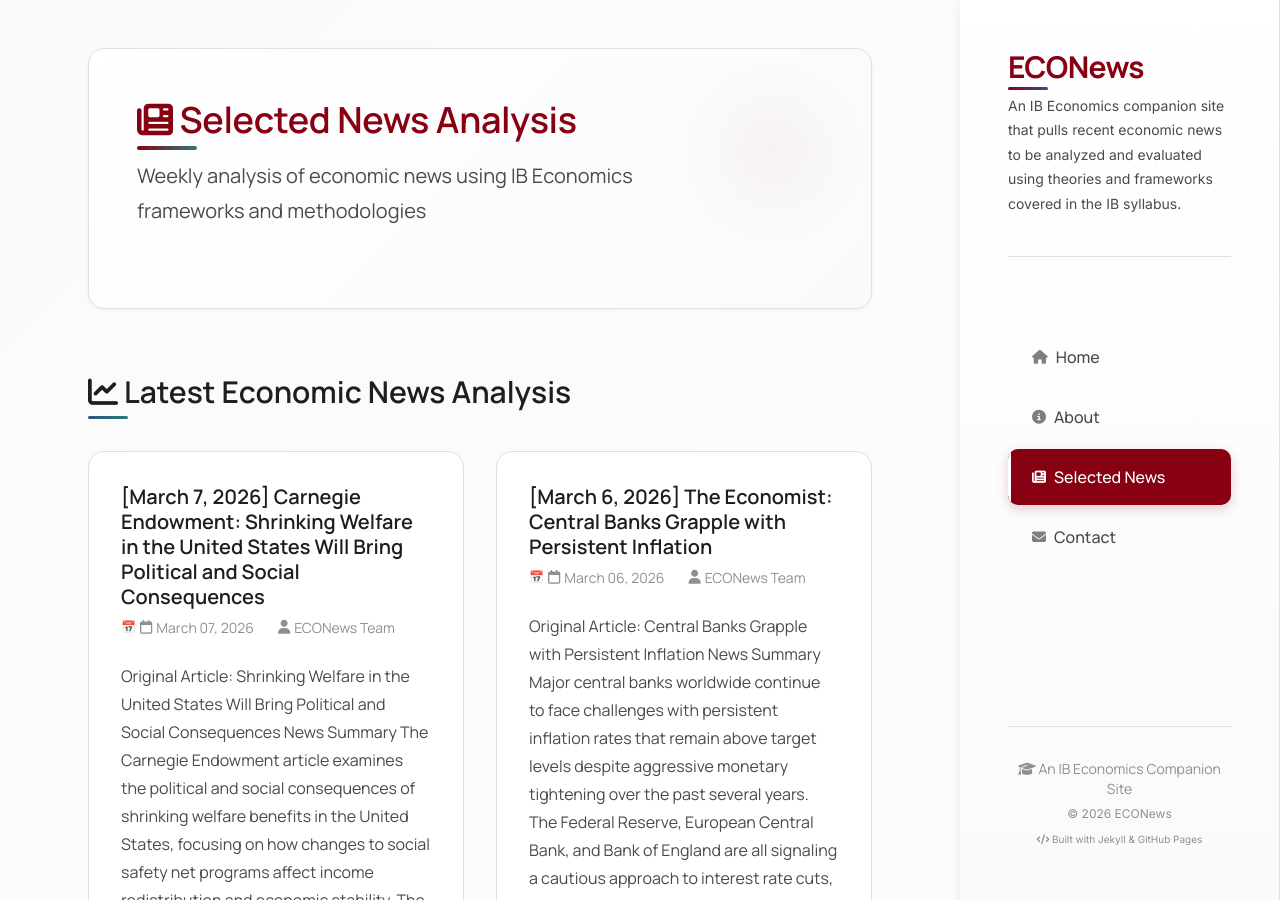
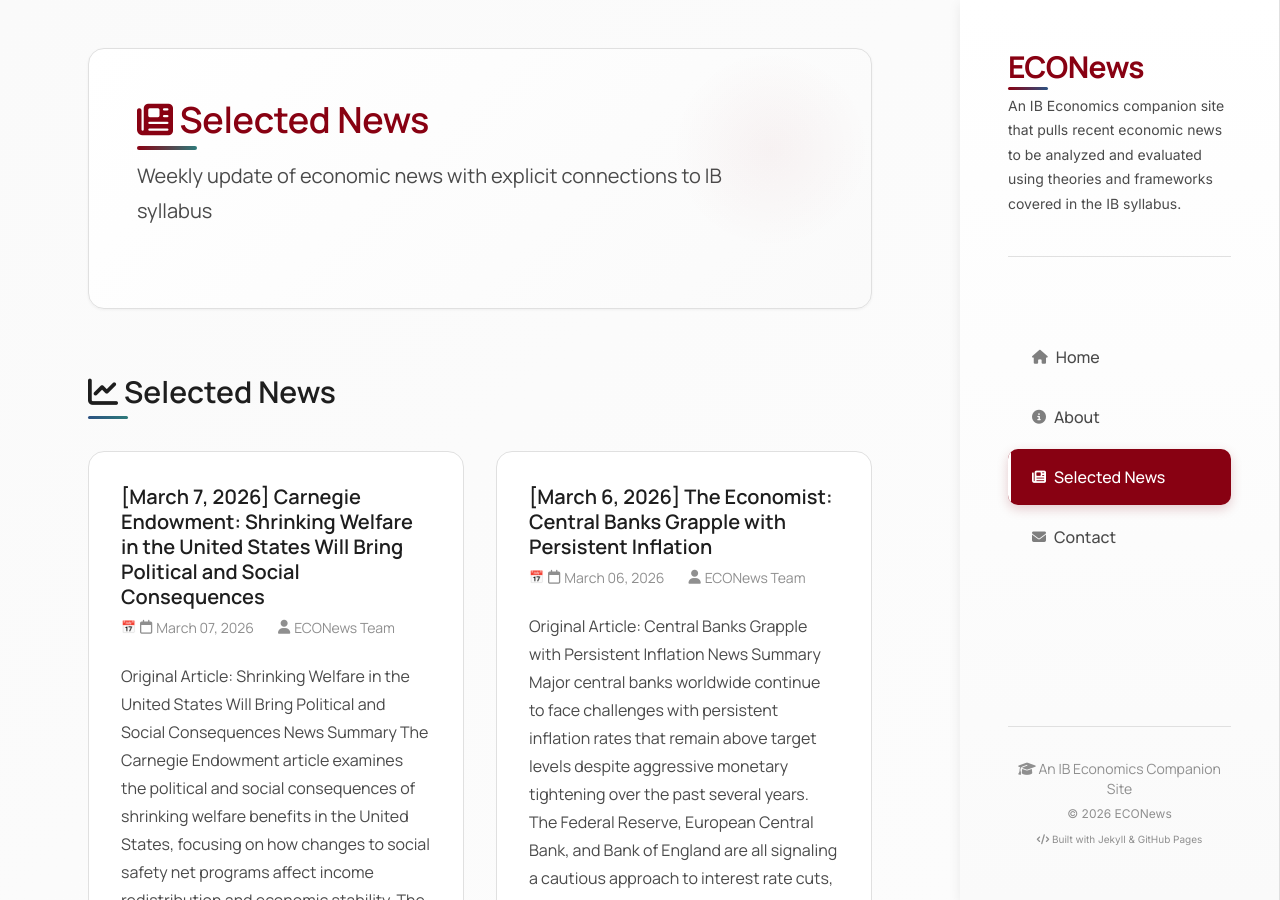
Before and after one commit to Feiran-Z/ECONews, a Jekyll site: the page built from news.md, in a window 1280 px wide and 900 px high. Built offline with Jekyll 4.4.1, drawn with Linux system fonts in a browser that asks for light colours.

Commit message:
Updated website descriptions

```diff
--- a/news.md
+++ b/news.md
@@ -6,13 +6,13 @@ permalink: /news/
 
 <div class="page-content">
   <section class="hero" aria-labelledby="news-hero-heading">
-    <h2 id="news-hero-heading"><i class="fas fa-newspaper"></i> Selected News Analysis</h2>
-    <p class="hero-subtitle">Weekly analysis of economic news using IB Economics frameworks and methodologies</p>
+    <h2 id="news-hero-heading"><i class="fas fa-newspaper"></i> Selected News</h2>
+    <p class="hero-subtitle">Weekly update of economic news with explicit connections to IB syllabus</p>
   </section>
 
   {% if site.posts.size > 0 %}
     <section class="recent-news" aria-labelledby="news-heading">
-      <h3 id="news-heading"><i class="fas fa-chart-line"></i> Latest Economic News Analysis</h3>
+      <h3 id="news-heading"><i class="fas fa-chart-line"></i> Selected News</h3>
 
       <div class="news-grid">
         {% for post in site.posts %}
```
Also changed, not shown: about.md (+1 -1 lines), index.md (+3 -3 lines).
